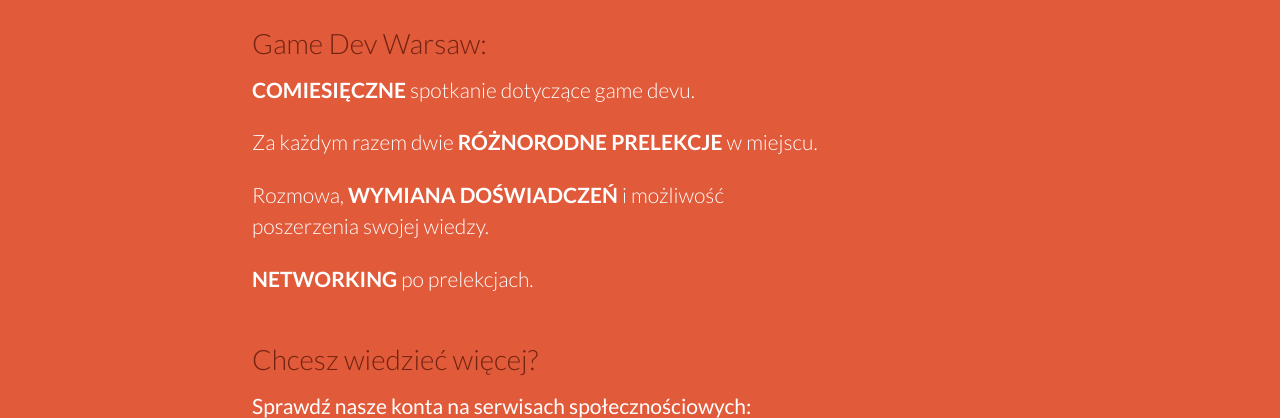
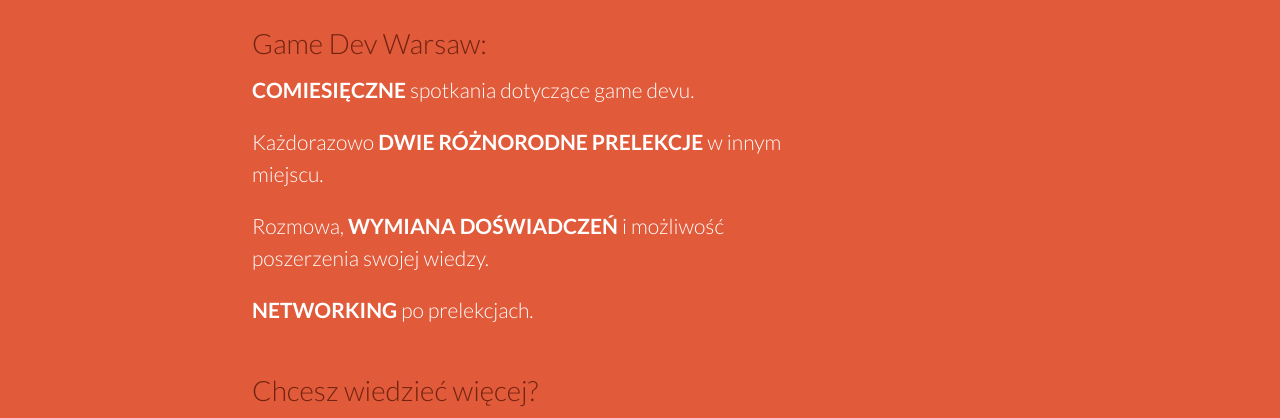
Before and after one commit to gamedevwarsaw/gdw, a plain HTML site: page index.html in a window 1280 px wide. Shown: the part 198-616 px from the top of the page. Drawn offline with Linux system fonts and the light colour scheme.

Commit message:
Updated content.

```diff
--- a/index.html
+++ b/index.html
@@ -62,9 +62,9 @@
     <div class="row">
         <div class="content-column">
             <ul>
-                <li><strong>Comiesięczne</strong> spotkanie dotyczące game devu.</li>
+                <li><strong>Comiesięczne</strong> spotkania dotyczące game devu.</li>
 
-                <li>Za każdym razem dwie <strong>różnorodne prelekcje</strong> w miejscu.</li>
+                <li>Każdorazowo <strong>dwie różnorodne prelekcje</strong> w innym miejscu.</li>
 
                 <li>Rozmowa, <strong>wymiana doświadczeń</strong> i możliwość poszerzenia swojej wiedzy.</li>
 
```
